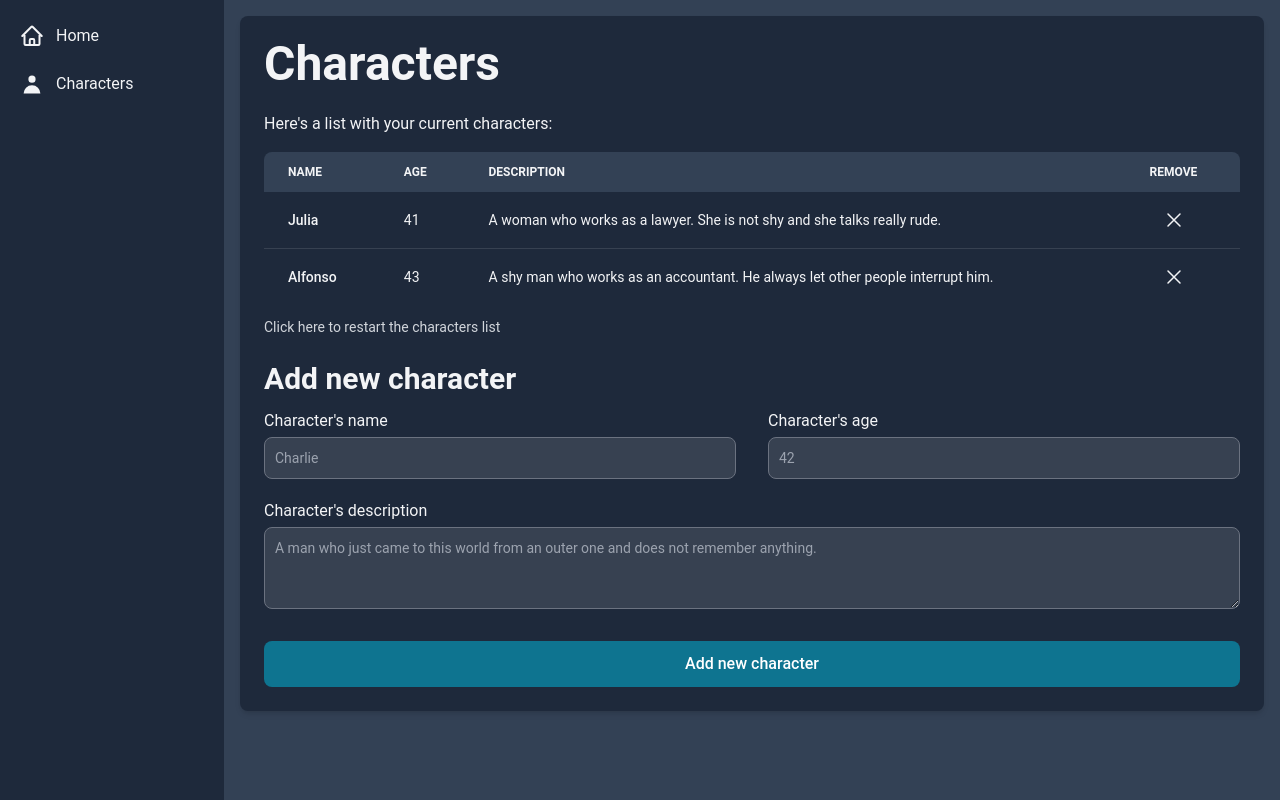
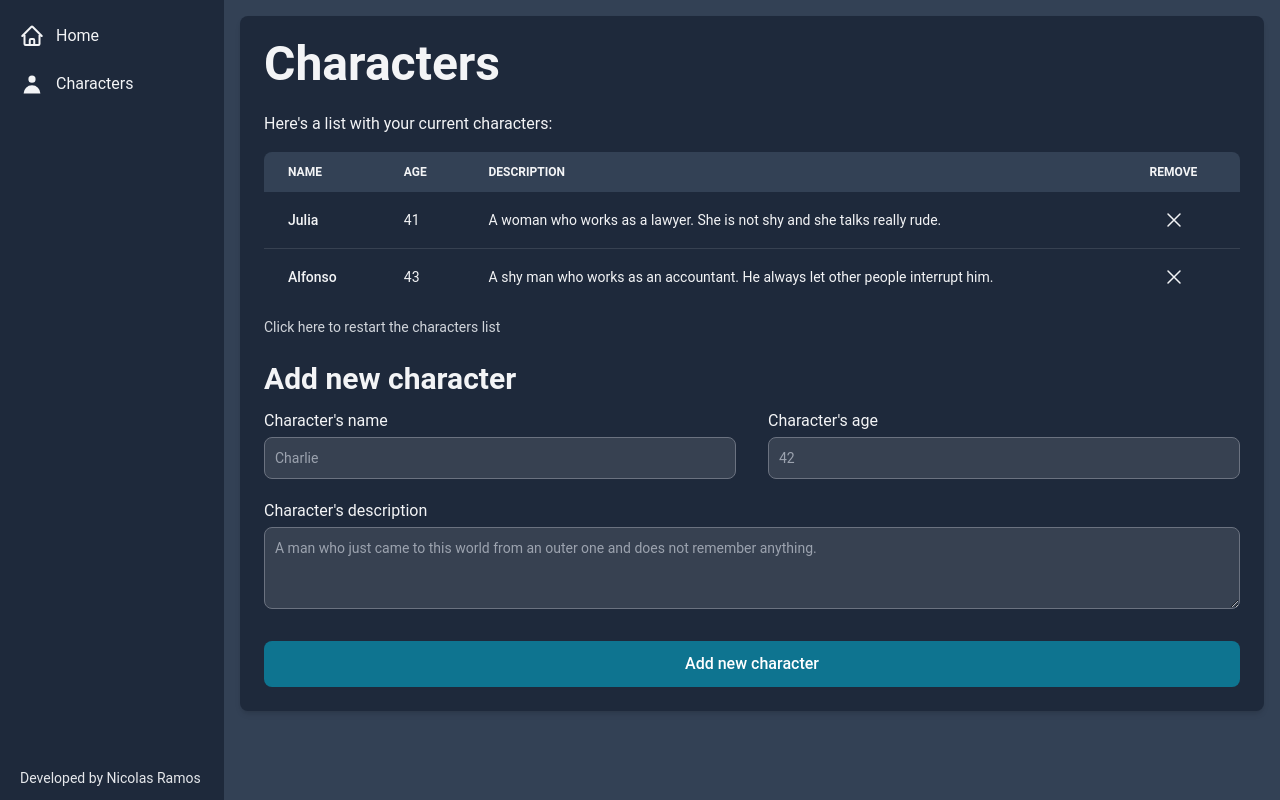
Before and after one commit to RamosNico/dialogue-craft, a Next.js app: page /characters in a window 1280 px wide. Built offline with nearby package versions, Linux system fonts and the light colour scheme.

Commit message:
Added dev credits at the end of the Sidebar

```diff
--- a/components/layout/sidebar.tsx
+++ b/components/layout/sidebar.tsx
@@ -80,7 +80,11 @@ const Sidebar = () => {
               </Link>
             </li>
           </ul>
+          <Link className="absolute bottom-3 text-gray-200 hover:text-cyan-500 transition-all" href="https://nicolas-ramos.com" target="_blank">
+            <p className="ml-2 text-sm text-center">Developed by Nicolas Ramos</p>
+          </Link>
         </div>
+
       </aside>
     </nav>
   );
```
